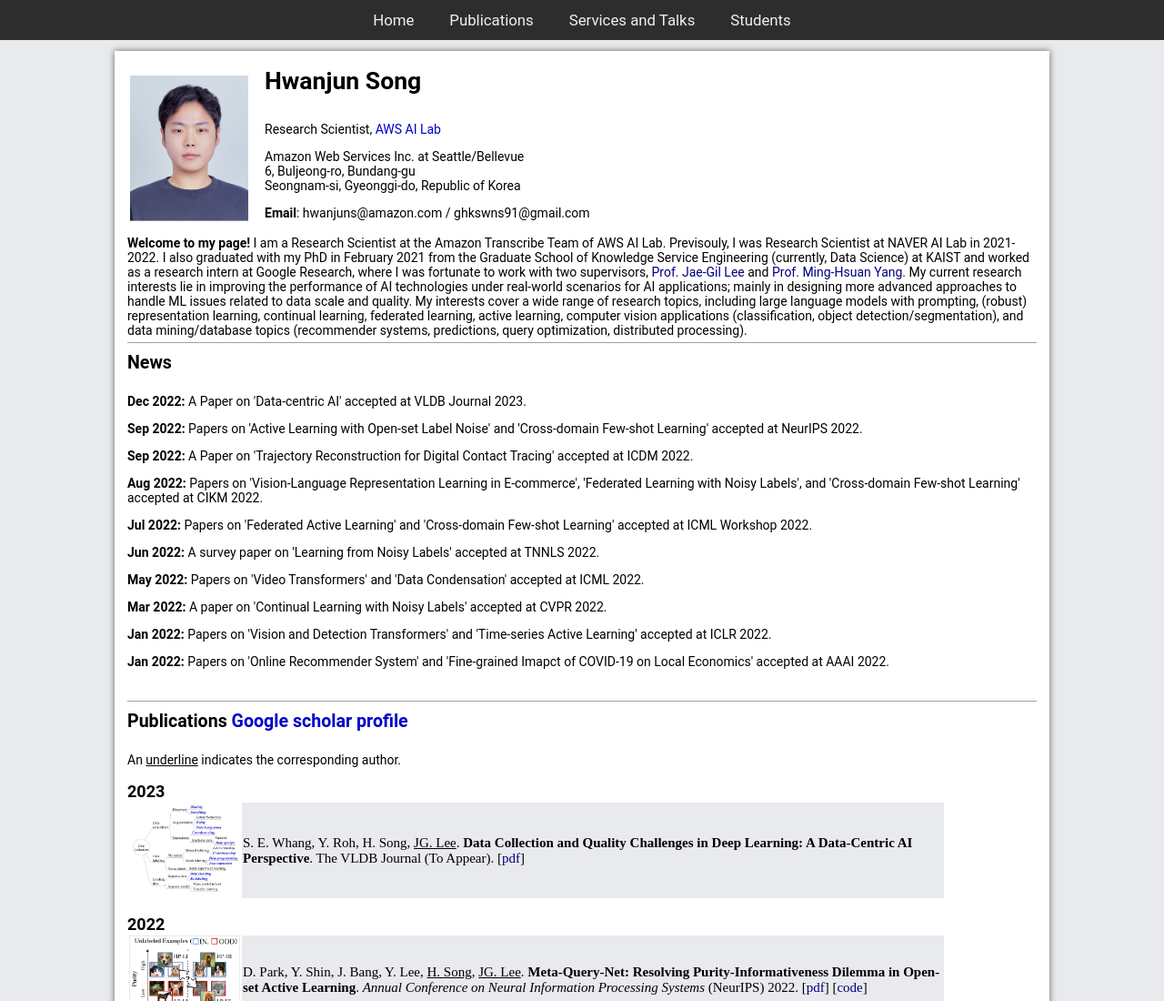
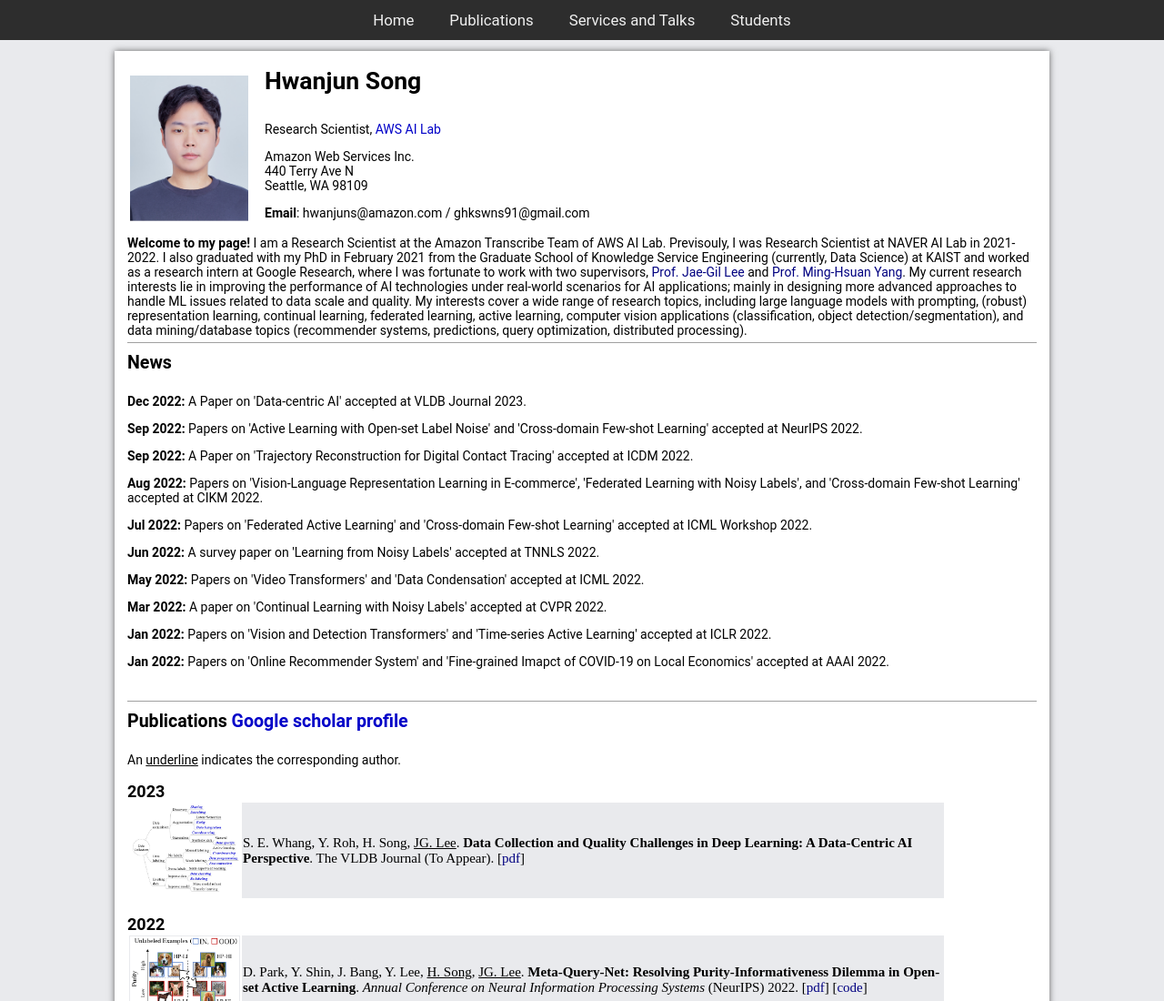
Before and after one commit to songhwanjun/songhwanjun.github.io, a plain HTML site: page index.html in a window 1280 px wide. Shown: the top 1100 px of the page at 91% size. Drawn offline with nearby package versions, Linux system fonts and the light colour scheme.

Commit message:
Update index.html

```diff
--- a/index.html
+++ b/index.html
@@ -22,9 +22,9 @@
           <span class="name">Hwanjun Song</span>
           <p class="information"><br>
            Research Scientist, <a href="https://www.amazon.science/">AWS AI Lab</a></p>
-          <p class="information">Amazon Web Services Inc. at Seattle/Bellevue <br>
-            6, Buljeong-ro, Bundang-gu<br>
-          Seongnam-si, Gyeonggi-do, Republic of Korea</p>
+          <p class="information">Amazon Web Services Inc. <br>
+          440 Terry Ave N<br>
+          Seattle, WA 98109</p>
           <p class="information"><strong>Email</strong>: <span class="unselectable">hwanjuns<span class="mock"></span><span class="hide">xkxkxk</span>@amazon.com</span> <span class="unselectable">/ ghkswns91<span class="mock"></span><span class="hide">xkxkxk</span>@gmail.com</span></p>
         </td>
       </tr>
```
